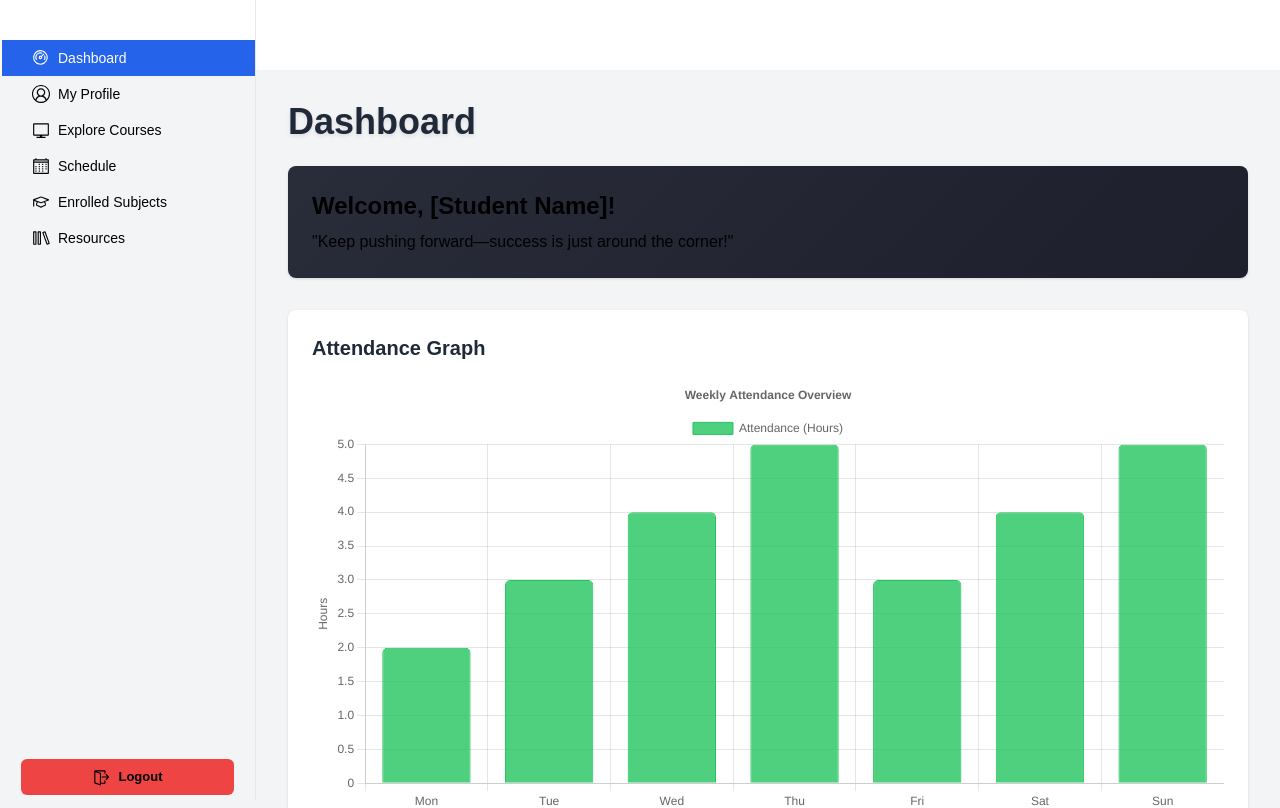
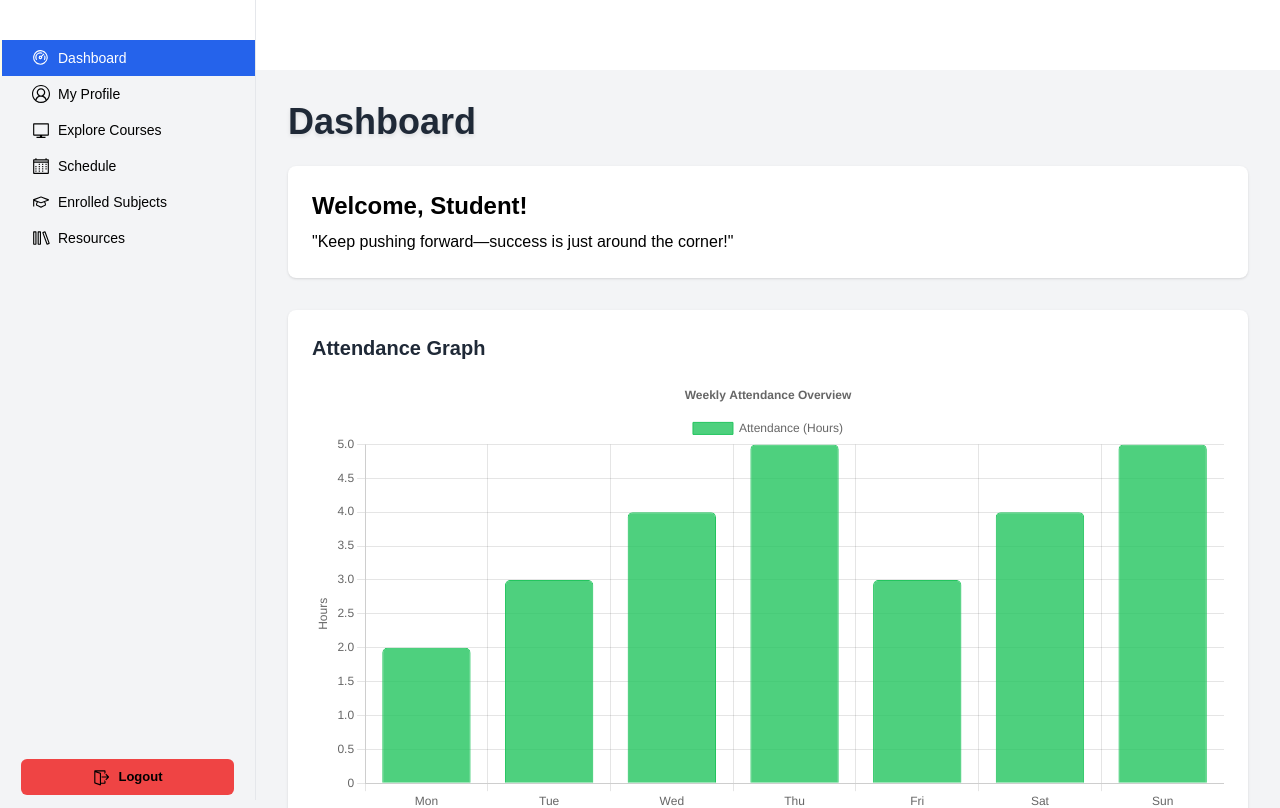
Before and after one commit to musnymubarak/EduLink-Peer-Tutoring-App, a React (Create React App) app in the folder frontend/: page /dashboard/student in a window 1280 px wide. Shown: the top 808 px of the page. Built offline with nearby package versions, Linux system fonts and the light colour scheme; no server answers.

Commit message:
Fetch user name and some minot changes

```diff
--- a/frontend/src/components/dashboard/student/Dashboard.js
+++ b/frontend/src/components/dashboard/student/Dashboard.js
@@ -1,3 +1,5 @@
+import { useState, useEffect } from "react";
+import axios from "axios";
 import Sidebar from "../Sidebar";
 import { Bar } from "react-chartjs-2";
 import { Chart as ChartJS, CategoryScale, LinearScale, BarElement, Title, Tooltip, Legend } from "chart.js";
@@ -6,18 +8,35 @@ import { Chart as ChartJS, CategoryScale, LinearScale, BarElement, Title, Toolti
 ChartJS.register(CategoryScale, LinearScale, BarElement, Title, Tooltip, Legend);
 
 export default function Dashboard() {
-  // Attendance Data (Replace this with real data from your backend)
-  const attendanceData = [2, 3, 4, 5, 3, 4, 5]; // Days in a week (e.g., Mon-Sun)
+  const [userName, setUserName] = useState("");
+
+  // Fetch user data
+  const fetchUserData = async () => {
+    try {
+      const response = await axios.get("http://localhost:4000/api/v1/profile/student", {
+        headers: { Authorization: `Bearer ${localStorage.getItem("token")}` },
+      });
+      setUserName(response.data.name);
+    } catch (error) {
+      console.error("Error fetching user data:", error);
+    }
+  };
+
+  useEffect(() => {
+    fetchUserData();
+  }, []);
+
+  // Attendance Data
+  const attendanceData = [2, 3, 4, 5, 3, 4, 5];
   const days = ["Mon", "Tue", "Wed", "Thu", "Fri", "Sat", "Sun"];
 
-  // ChartJS configuration
   const chartData = {
     labels: days,
     datasets: [
       {
         label: "Attendance (Hours)",
         data: attendanceData,
-        backgroundColor: "rgba(34, 197, 94, 0.8)", // Stylish green
+        backgroundColor: "rgba(34, 197, 94, 0.8)",
         borderColor: "rgba(34, 197, 94, 1)",
         borderWidth: 1,
         borderRadius: 5,
@@ -65,8 +84,10 @@ export default function Dashboard() {
         <h1 className="text-4xl font-bold text-gray-800 mb-6">Dashboard</h1>
 
         {/* Welcome Section */}
-        <div className="bg-gradient-to-r from-richblue-800 to-blue-600 text-black p-6 rounded-lg shadow mb-8">
-          <h2 className="text-2xl font-bold">Welcome, [Student Name]!</h2>
+        <div className="bg-white from-richblue-800 to-blue-600 text-black p-6 rounded-lg shadow mb-8">
+          <h2 className="text-2xl font-bold">
+            Welcome, {userName || "Student"}!
+          </h2>
           <p className="mt-2">"Keep pushing forward—success is just around the corner!"</p>
         </div>
 
--- a/frontend/src/components/dashboard/tutor/TSubjects.js
+++ b/frontend/src/components/dashboard/tutor/TSubjects.js
@@ -56,7 +56,7 @@ export default function TSubjects() {
     );
 
   const handleAddCourse = () => {
-    navigate("/dashboard/instructor/add-course");
+    navigate("/dashboard/tutor/add-course");
   };
 
   return (
@@ -97,7 +97,7 @@ export default function TSubjects() {
                   <div className="grid grid-cols-1 md:grid-cols-2 lg:grid-cols-3 gap-6">
                     {filteredSubjects.map((subject, i) => (
                       <Link
-                        to={`/dashboard/instructor/subject/${subject.id}`}
+                        to={`/dashboard/tutor/subject/${subject.id}`}
                         key={i}
                         className="bg-white rounded-lg shadow p-6 hover:shadow-lg transition duration-200"
                       >
```
